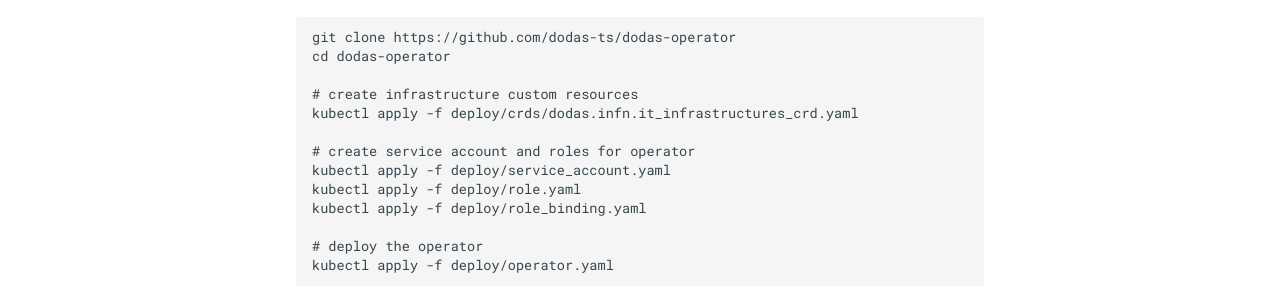
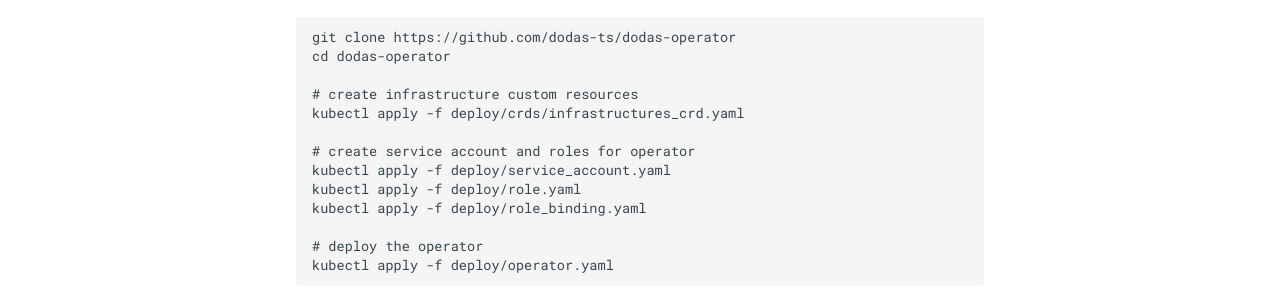
Before and after one commit to DODAS-TS/dodas-operator, an MkDocs documentation site: the page built from docs/enablingFac/quick-start.md, in a window 1280 px wide and 900 px high. Shown: the part 506-803 px from the top of the window. Built offline with MkDocs 1.6.1 and Material for MkDocs 9.7.7, drawn with Linux system fonts in a browser that asks for light colours; comment, search, counter and statistics services are not loaded.

```diff
--- a/docs/enablingFac/quick-start.md
+++ b/docs/enablingFac/quick-start.md
@@ -17,7 +17,7 @@
 cd dodas-operator
 
 # create infrastructure custom resources
-kubectl apply -f deploy/crds/dodas.infn.it_infrastructures_crd.yaml
+kubectl apply -f deploy/crds/infrastructures_crd.yaml
 
 # create service account and roles for operator
 kubectl apply -f deploy/service_account.yaml
```
Also changed, not shown: docs/standalone/quick-start.md (+1 -1 lines), 2 other files.
